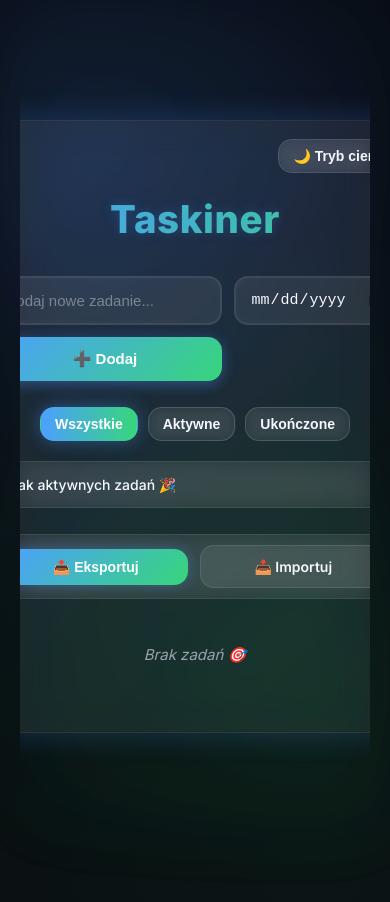
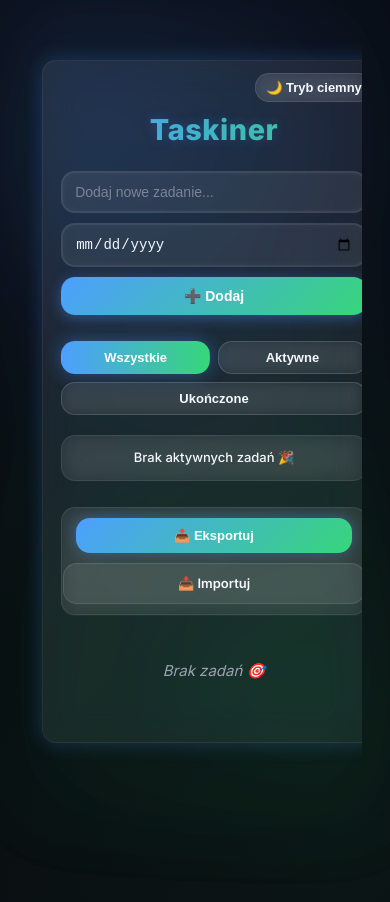
Before and after one commit to kameleon1312/Taskify, a React (Vite) app: page / in a window 390 px wide. Shown: the top 902 px of the page. Built offline with nearby package versions, Linux system fonts and the light colour scheme.

Commit message:
add new rules for mobile app and responsive styles

```diff
--- a/src/App.jsx
+++ b/src/App.jsx
@@ -18,6 +18,31 @@ import DataControls from "./components/DataControls.jsx";
 //  APP COMPONENT
 // ============================================================
 function App() {
+
+  // ============================================================
+//  Taskiner Install Prompt (Android PWA)
+// ============================================================
+
+let deferredPrompt;
+
+window.addEventListener("beforeinstallprompt", (e) => {
+  e.preventDefault();
+  deferredPrompt = e;
+
+  const installBtn = document.createElement("button");
+  installBtn.textContent = "📲 Zainstaluj Taskiner";
+  installBtn.className = "install-btn";
+  document.body.appendChild(installBtn);
+
+  installBtn.addEventListener("click", async () => {
+    installBtn.remove();
+    deferredPrompt.prompt();
+    const { outcome } = await deferredPrompt.userChoice;
+    console.log(`User response to install: ${outcome}`);
+    deferredPrompt = null;
+  });
+});
+
   // ------------------------------------------------------------
   //  Stan: lista zadań (z LocalStorage)
   // ------------------------------------------------------------
--- a/src/main.jsx
+++ b/src/main.jsx
@@ -1,5 +1,5 @@
 // ============================================================
-//  TASKINER™ ENTRY POINT v3.1
+//  TASKINER™ ENTRY POINT v4.0
 // Autor: Szymon Pochopień
 // Cel: Inicjalizacja aplikacji React + styl globalny + PWA-ready
 // ============================================================
@@ -9,39 +9,42 @@ import { createRoot } from "react-dom/client";
 import App from "./App.jsx";
 import "./styles/index.scss";
 
-if ("serviceWorker" in navigator) {
-  window.addEventListener("load", () => {
-    navigator.serviceWorker
-      .register("/service-worker.js")
-      .then((reg) => console.log("✅ Service Worker zarejestrowany:", reg))
-      .catch((err) => console.log("❌ Błąd rejestracji SW:", err));
-  });
-}
-
 // ============================================================
 //  CREATE ROOT & RENDER APP
 // ============================================================
+
 createRoot(document.getElementById("root")).render(
   <React.StrictMode>
     <App />
   </React.StrictMode>
 );
 
-if ('serviceWorker' in navigator) {
-  window.addEventListener('load', () => {
-    navigator.serviceWorker
-      .register('/service-worker.js')
-      .then((reg) => console.log('✅ Service Worker zarejestrowany:', reg.scope))
-      .catch((err) => console.error('❌ Błąd rejestracji SW:', err));
+// ============================================================
+//  SERVICE WORKER LOGIKA
+// ============================================================
+
+// 🔹 1. DEV HELPER — usuń starego SW w trybie deweloperskim
+if (import.meta.env.MODE === "development" && "serviceWorker" in navigator) {
+  navigator.serviceWorker.getRegistrations().then((registrations) => {
+    registrations.forEach((registration) => {
+      registration.unregister().then(() => {
+        console.log("🧹 Stary Service Worker został usunięty (dev mode)");
+      });
+    });
   });
+  console.log("🧩 Service Worker pominięty w trybie deweloperskim");
 }
 
-
+// 🔹 2. PRODUKCJA — rejestracja SW tylko po buildzie (Vercel / serve dist)
 if (process.env.NODE_ENV === "production" && "serviceWorker" in navigator) {
   window.addEventListener("load", () => {
     navigator.serviceWorker
       .register("/service-worker.js")
-      .then((reg) => console.log("✅ Service Worker zarejestrowany:", reg.scope))
-      .catch((err) => console.error("❌ Błąd rejestracji SW:", err));
+      .then((reg) =>
+        console.log("✅ Service Worker zarejestrowany:", reg.scope)
+      )
+      .catch((err) =>
+        console.error("❌ Błąd rejestracji SW:", err)
+      );
   });
 }
--- a/src/styles/index.scss
+++ b/src/styles/index.scss
@@ -495,3 +495,147 @@ body[data-theme="light"] {
     transform: scale(1.05);
   }
 }
+
+/* ============================================================
+   🔟 RESPONSIVE DESIGN (MOBILE OPTIMIZATION)
+   ============================================================ */
+
+/* --- TELEFONY (do 600px) --- */
+@media (max-width: 600px) {
+  html, body {
+    padding: 30px 14px;
+    align-items: flex-start;
+    background: radial-gradient(
+        circle at 30% 10%,
+        rgba(77, 148, 255, 0.06),
+        transparent 60%
+      ),
+      radial-gradient(
+        circle at 90% 90%,
+        rgba(55, 214, 122, 0.05),
+        transparent 70%
+      ),
+      var(--bg);
+  }
+
+  .app {
+    width: 100%;
+    max-width: 100%;
+    padding: 28px 18px 34px;
+    border-radius: 14px;
+    box-shadow: 0 0 20px rgba(77, 148, 255, 0.25);
+
+    h1 {
+      font-size: 1.8rem;
+      margin-bottom: 20px;
+    }
+  }
+
+  .task-input {
+    grid-template-columns: 1fr;
+    gap: 10px;
+
+    input {
+      font-size: 14px;
+      padding: 11px 12px;
+    }
+
+    button {
+      font-size: 14px;
+      padding: 11px;
+    }
+  }
+
+  .filter-bar {
+    flex-wrap: wrap;
+    gap: 8px;
+    button {
+      flex: 1 1 45%;
+      font-size: 13px;
+      padding: 8px 10px;
+    }
+  }
+
+  .task-item {
+    grid-template-columns: 28px 1fr 28px;
+    padding: 8px 10px;
+    font-size: 14px;
+
+    .text { font-size: 14px; }
+    .deadline { font-size: 12px; }
+    .remove { font-size: 13px; padding: 4px; }
+  }
+
+  .task-stats {
+    flex-direction: column;
+    gap: 8px;
+    font-size: 13px;
+    .clear-btn {
+      width: 100%;
+      font-size: 13px;
+      padding: 8px 12px;
+    }
+  }
+
+  .data-controls {
+    flex-direction: column;
+    gap: 10px;
+    button, .import-label {
+      width: 100%;
+      font-size: 13px;
+      padding: 10px 12px;
+    }
+  }
+
+  .theme-toggle {
+    top: 12px;
+    right: 12px;
+    padding: 6px 10px;
+    font-size: 13px;
+  }
+}
+
+/* --- TABLETY (601px–900px) --- */
+@media (min-width: 601px) and (max-width: 900px) {
+  html, body {
+    padding: 40px 24px;
+  }
+
+  .app {
+    max-width: 540px;
+    padding: 36px 28px 40px;
+  }
+
+  h1 {
+    font-size: 2rem;
+  }
+
+  .task-input input, .task-input button {
+    font-size: 15px;
+  }
+}
+
+
+
+.install-btn {
+  position: fixed;
+  bottom: 24px;
+  left: 50%;
+  transform: translateX(-50%);
+  background: linear-gradient(135deg, var(--accent), var(--success));
+  color: white;
+  padding: 12px 20px;
+  border-radius: 12px;
+  border: none;
+  font-weight: 600;
+  font-size: 15px;
+  box-shadow: 0 0 18px rgba(77, 148, 255, 0.4);
+  cursor: pointer;
+  z-index: 1000;
+  animation: fadeIn 0.4s ease;
+}
+
+@keyframes fadeIn {
+  from { opacity: 0; transform: translate(-50%, 10px); }
+  to { opacity: 1; transform: translate(-50%, 0); }
+}
```
